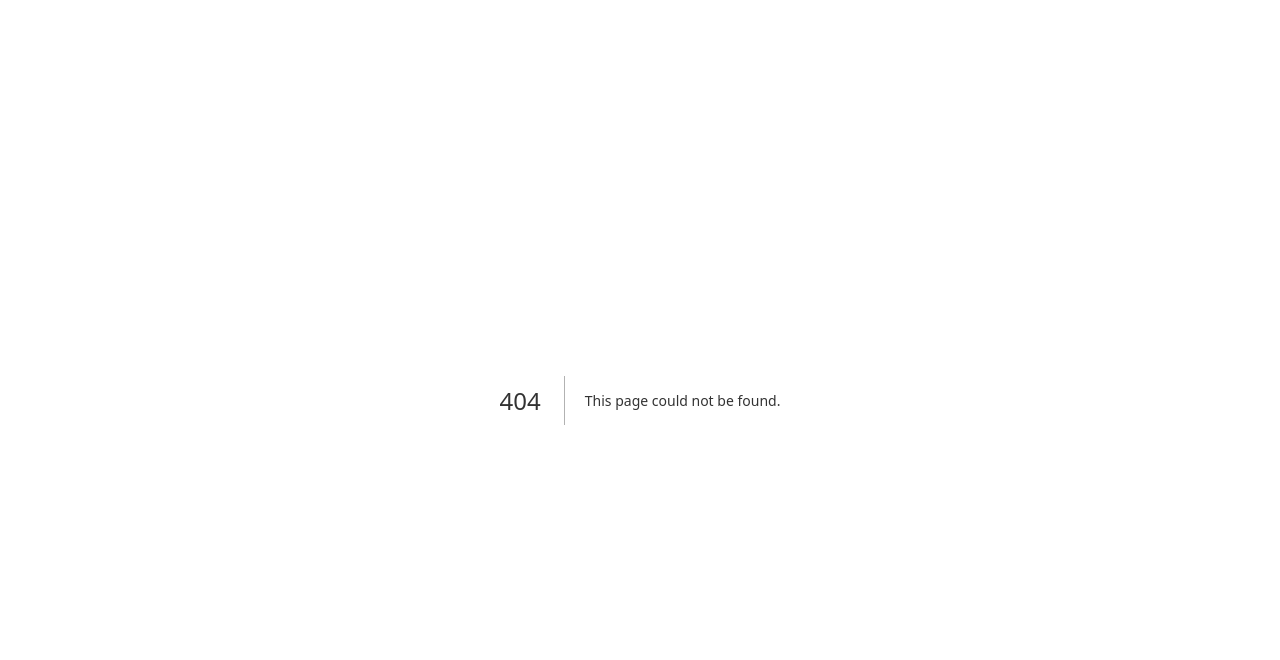
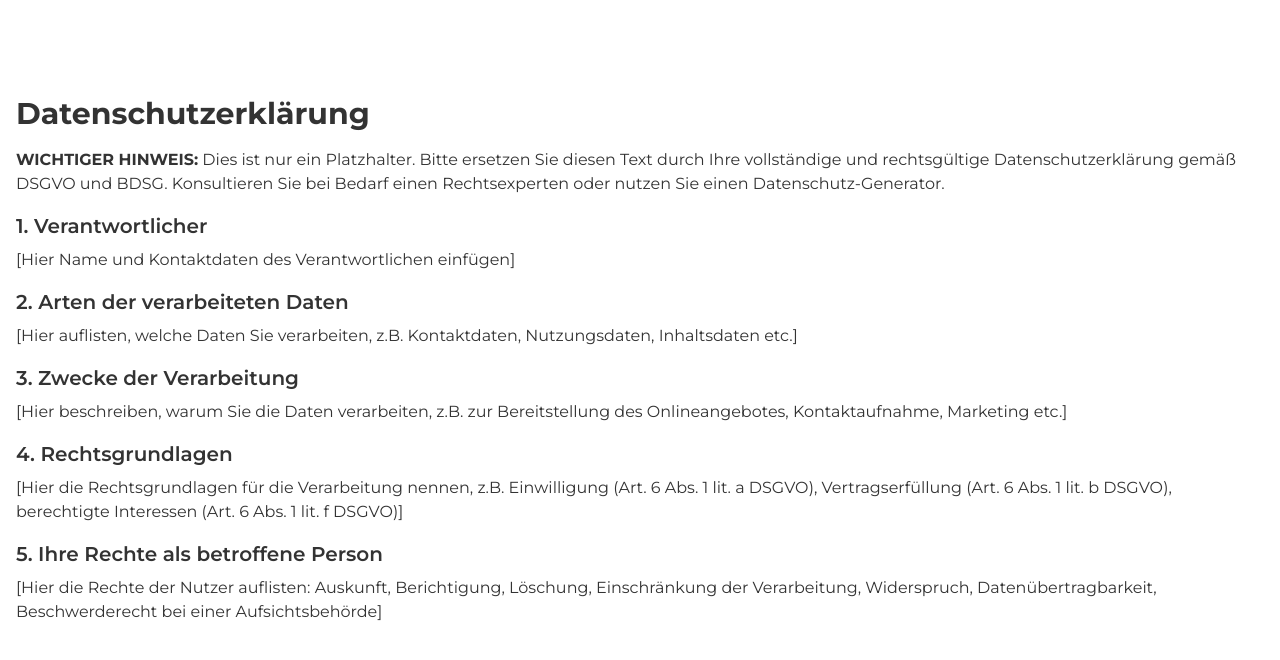
Before and after one commit to quualle/medestitique, a Next.js app: page /datenschutz in a window 1280 px wide. Before the commit this address had no page. Shown: the top 660 px of the page. Built offline with nearby package versions, Linux system fonts and the light colour scheme; a web font is replaced by a local one.

Commit message:
feat: Add placeholder pages and links for Impressum & Datenschutz

```diff
--- a/app/components/Footer.tsx
+++ b/app/components/Footer.tsx
@@ -49,6 +49,10 @@ const Footer = () => {
 
       <div className="section-container !py-0 mt-8 pt-8 border-t border-gray-800 text-center text-sm">
         <p>&copy; {new Date().getFullYear()} MedEstetique. Alle Rechte vorbehalten.</p>
+        <div className="mt-2 space-x-4">
+          <Link href="/impressum" className="hover:text-[#C0A080] transition-colors">Impressum</Link>
+          <Link href="/datenschutz" className="hover:text-[#C0A080] transition-colors">Datenschutz</Link>
+        </div>
         <p className="mt-1">Mit Leidenschaft erstellt von Saskia Heer</p>
       </div>
     </footer>
--- a/app/components/Treatments.tsx
+++ b/app/components/Treatments.tsx
@@ -1,3 +1,5 @@
+// @ts-nocheck
+
 "use client";
 
 import { useState } from 'react';
@@ -396,7 +398,7 @@ const Treatments = () => {
   });
 
   // Handle selection of a treatment
-  const handleTreatmentClick = (treatment) => {
+  const handleTreatmentClick = (treatment: any) => {
     setSelectedTreatment(treatment);
 
     // If the treatment has sub-treatments and it's the hyaluronic one, show the submenu
@@ -413,7 +415,7 @@ const Treatments = () => {
   };
 
   // Handle selection of a sub-treatment
-  const handleSubTreatmentClick = (subTreatment) => {
+  const handleSubTreatmentClick = (subTreatment: any) => {
     setSelectedSubTreatment(subTreatment);
   };
 
--- /dev/null
+++ b/app/datenschutz/page.tsx
@@ -0,0 +1,32 @@
+import React from 'react';
+
+const DatenschutzPage = () => {
+  return (
+    <div className="container mx-auto px-4 py-8 pt-24 min-h-screen">
+      <h1 className="text-3xl font-bold mb-4">Datenschutzerklärung</h1>
+      <p className="mb-4">
+        <strong>WICHTIGER HINWEIS:</strong> Dies ist nur ein Platzhalter. Bitte ersetzen Sie diesen Text durch Ihre vollständige und rechtsgültige Datenschutzerklärung gemäß DSGVO und BDSG. Konsultieren Sie bei Bedarf einen Rechtsexperten oder nutzen Sie einen Datenschutz-Generator.
+      </p>
+
+      <h2 className="text-xl font-semibold mb-2">1. Verantwortlicher</h2>
+      <p>[Hier Name und Kontaktdaten des Verantwortlichen einfügen]</p>
+
+      <h2 className="text-xl font-semibold mt-4 mb-2">2. Arten der verarbeiteten Daten</h2>
+      <p>[Hier auflisten, welche Daten Sie verarbeiten, z.B. Kontaktdaten, Nutzungsdaten, Inhaltsdaten etc.]</p>
+
+      <h2 className="text-xl font-semibold mt-4 mb-2">3. Zwecke der Verarbeitung</h2>
+      <p>[Hier beschreiben, warum Sie die Daten verarbeiten, z.B. zur Bereitstellung des Onlineangebotes, Kontaktaufnahme, Marketing etc.]</p>
+
+      <h2 className="text-xl font-semibold mt-4 mb-2">4. Rechtsgrundlagen</h2>
+      <p>[Hier die Rechtsgrundlagen für die Verarbeitung nennen, z.B. Einwilligung (Art. 6 Abs. 1 lit. a DSGVO), Vertragserfüllung (Art. 6 Abs. 1 lit. b DSGVO), berechtigte Interessen (Art. 6 Abs. 1 lit. f DSGVO)]</p>
+
+      <h2 className="text-xl font-semibold mt-4 mb-2">5. Ihre Rechte als betroffene Person</h2>
+      <p>[Hier die Rechte der Nutzer auflisten: Auskunft, Berichtigung, Löschung, Einschränkung der Verarbeitung, Widerspruch, Datenübertragbarkeit, Beschwerderecht bei einer Aufsichtsbehörde]</p>
+
+      {/* Fügen Sie hier alle weiteren erforderlichen Abschnitte hinzu, z.B. zu Cookies, Hosting, Kontaktformular, Analysetools, Social Media Plugins etc. */}
+
+    </div>
+  );
+};
+
+export default DatenschutzPage;
--- /dev/null
+++ b/app/impressum/page.tsx
@@ -0,0 +1,28 @@
+import React from 'react';
+
+const ImpressumPage = () => {
+  return (
+    <div className="container mx-auto px-4 py-8 pt-24 min-h-screen">
+      <h1 className="text-3xl font-bold mb-4">Impressum</h1>
+      <p className="mb-4">
+        <strong>WICHTIGER HINWEIS:</strong> Dies ist nur ein Platzhalter. Bitte ersetzen Sie diesen Text durch Ihr rechtsgültiges Impressum gemäß den deutschen gesetzlichen Anforderungen. Konsultieren Sie bei Bedarf einen Rechtsexperten oder nutzen Sie einen Impressum-Generator.
+      </p>
+      <h2 className="text-xl font-semibold mb-2">Angaben gemäß § 5 TMG:</h2>
+      <p>[Hier Name und Anschrift des Anbieters einfügen]</p>
+      <p>[Hier Kontaktdaten wie Telefonnummer und E-Mail-Adresse einfügen]</p>
+      <p>[Ggf. Vertretungsberechtigte Person(en) nennen]</p>
+
+      <h2 className="text-xl font-semibold mt-4 mb-2">Umsatzsteuer-ID:</h2>
+      <p>Umsatzsteuer-Identifikationsnummer gemäß §27 a Umsatzsteuergesetz:</p>
+      <p>[Hier Ihre USt-IdNr. einfügen, falls vorhanden]</p>
+
+      <h2 className="text-xl font-semibold mt-4 mb-2">Verantwortlich für den Inhalt nach § 55 Abs. 2 RStV:</h2>
+      <p>[Hier Name und Anschrift des Verantwortlichen für journalistisch-redaktionelle Inhalte einfügen, falls zutreffend]</p>
+
+      {/* Weitere Abschnitte je nach Bedarf (z.B. Berufsbezeichnung, zuständige Kammer, Aufsichtsbehörde, Streitschlichtung etc.) */}
+
+    </div>
+  );
+};
+
+export default ImpressumPage;
```
Also changed, not shown: 2 other files (tests, documents, lock files or other folders).
